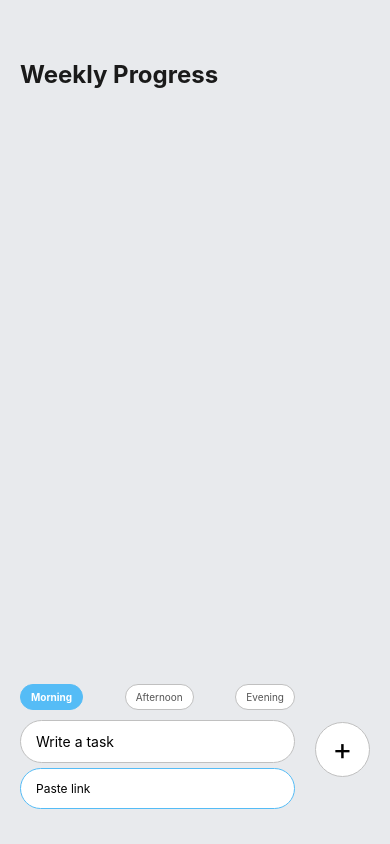
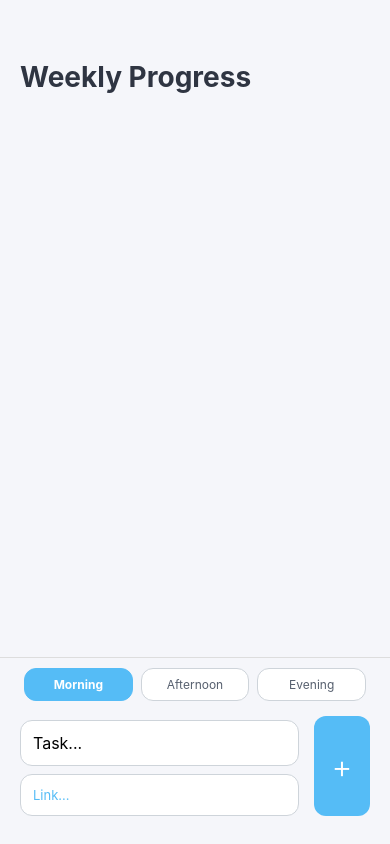
Before and after one commit to vinhluc1984/TasksTracker, an Expo app drawn with the web renderer of React Native: screen / in a window 390 px wide. Built offline with nearby package versions, Linux system fonts and the light colour scheme; Expo Router itself is replaced by a stand-in of ours.

```diff
--- a/App.js
+++ b/App.js
@@ -1,5 +1,5 @@
 import React, { useState, useEffect } from 'react';
-import { KeyboardAvoidingView, StyleSheet, Text, View, TextInput, TouchableOpacity, Keyboard, ScrollView, Platform } from 'react-native';
+import { KeyboardAvoidingView, StyleSheet, Text, View, TextInput, TouchableOpacity, Keyboard, ScrollView, Platform, Dimensions } from 'react-native';
 import AsyncStorage from '@react-native-async-storage/async-storage';
 import Task from './components/Task';
 
@@ -9,20 +9,12 @@ export default function App() {
   const [timeTag, setTimeTag] = useState("Morning");
   const [taskItems, setTaskItems] = useState([]);
 
-  // Load data on startup
-  useEffect(() => {
-    loadTasks();
-  }, []);
-
-  // Save data whenever list changes
-  useEffect(() => {
-    saveTasks(taskItems);
-  }, [taskItems]);
+  useEffect(() => { loadTasks(); }, []);
+  useEffect(() => { saveTasks(taskItems); }, [taskItems]);
 
   const saveTasks = async (tasks) => {
-    try {
-      await AsyncStorage.setItem('@task_list', JSON.stringify(tasks));
-    } catch (e) { console.log("Error saving", e); }
+    try { await AsyncStorage.setItem('@task_list', JSON.stringify(tasks)); }
+    catch (e) { console.log("Error saving", e); }
   };
 
   const loadTasks = async () => {
@@ -34,18 +26,9 @@ export default function App() {
 
   const handleAddTask = () => {
     if (!task || task.trim() === "") return;
+    setTaskItems([...taskItems, { text: task, link: link, time: timeTag, completedDates: [] }]);
+    setTask(""); setLink(""); setTimeTag("Morning");
     Keyboard.dismiss();
-
-    setTaskItems([...taskItems, {
-      text: task,
-      link: link,
-      time: timeTag,
-      completedDates: []
-    }]);
-
-    setTask("");
-    setLink("");
-    setTimeTag("Morning");
   };
 
   const completeTask = (index) => {
@@ -65,7 +48,6 @@ export default function App() {
     const sevenDaysAgo = new Date();
     sevenDaysAgo.setDate(now.getDate() - 7);
     const weeklyCount = dates.filter(d => new Date(d) > sevenDaysAgo).length;
-
     if (weeklyCount >= 7) return { label: 'A+ Expert', color: '#4CAF50' };
     if (weeklyCount >= 5) return { label: 'B Steady', color: '#8BC34A' };
     if (weeklyCount >= 3) return { label: 'C Getting There', color: '#FFC107' };
@@ -75,7 +57,11 @@ export default function App() {
 
   return (
     <View style={styles.container}>
-      <ScrollView contentContainerStyle={{ flexGrow: 1 }} keyboardShouldPersistTaps='handled'>
+      <ScrollView
+        contentContainerStyle={styles.scrollContainer}
+        keyboardShouldPersistTaps='handled'
+        showsVerticalScrollIndicator={false}
+      >
         <View style={styles.tasksWrapper}>
           <Text style={styles.sectionTitle}>Weekly Progress</Text>
           <View style={styles.items}>
@@ -98,8 +84,11 @@ export default function App() {
         </View>
       </ScrollView>
 
-      <KeyboardAvoidingView behavior={Platform.OS === "ios" ? "padding" : "height"} style={styles.writeTaskWrapper}>
-        <View style={styles.inputGroup}>
+      <KeyboardAvoidingView
+        behavior={Platform.OS === "ios" ? "padding" : "height"}
+        style={styles.writeTaskWrapper}
+      >
+        <View style={styles.inputContainer}>
           <View style={styles.tagRow}>
             {['Morning', 'Afternoon', 'Evening'].map((t) => (
               <TouchableOpacity
@@ -111,31 +100,48 @@ export default function App() {
               </TouchableOpacity>
             ))}
           </View>
-          <TextInput style={styles.input} placeholder={'Write a task'} value={task} onChangeText={setTask} />
-          <TextInput style={[styles.input, styles.linkInput]} placeholder={'Paste link'} value={link} onChangeText={setLink} />
+          <View style={styles.actionRow}>
+            <View style={styles.inputGroup}>
+              <TextInput style={styles.input} placeholder={'Task...'} value={task} onChangeText={setTask} />
+              <TextInput style={[styles.input, styles.linkInput]} placeholder={'Link...'} value={link} onChangeText={setLink} />
+            </View>
+            <TouchableOpacity onPress={handleAddTask}>
+              <View style={styles.addWrapper}><Text style={styles.addText}>+</Text></View>
+            </TouchableOpacity>
+          </View>
         </View>
-        <TouchableOpacity onPress={handleAddTask}>
-          <View style={styles.addWrapper}><Text style={styles.addText}>+</Text></View>
-        </TouchableOpacity>
       </KeyboardAvoidingView>
     </View>
   );
 }
 
 const styles = StyleSheet.create({
-  container: { flex: 1, backgroundColor: '#E8EAED' },
+  container: { flex: 1, backgroundColor: '#F5F6FA' },
+  scrollContainer: { flexGrow: 1, paddingBottom: 200 },
   tasksWrapper: { paddingTop: 60, paddingHorizontal: 20 },
-  sectionTitle: { fontSize: 24, fontWeight: 'bold', color: '#1A1A1A' },
-  items: { marginTop: 30, paddingBottom: 150 },
-  writeTaskWrapper: { position: 'absolute', bottom: 30, width: '100%', flexDirection: 'row', justifyContent: 'space-around', alignItems: 'center', paddingHorizontal: 20, backgroundColor: '#E8EAED', paddingTop: 10 },
-  inputGroup: { flex: 1, marginRight: 20 },
-  tagRow: { flexDirection: 'row', justifyContent: 'space-between', marginBottom: 10 },
-  tagButton: { paddingVertical: 6, paddingHorizontal: 10, borderRadius: 15, backgroundColor: '#FFF', borderWidth: 1, borderColor: '#C0C0C0' },
+  sectionTitle: { fontSize: 28, fontWeight: 'bold', color: '#2F3542' },
+  items: { marginTop: 30 },
+  writeTaskWrapper: {
+    position: 'absolute',
+    bottom: 0,
+    width: '100%',
+    backgroundColor: '#F5F6FA',
+    paddingHorizontal: 20,
+    paddingBottom: Platform.OS === 'ios' ? 40 : 20,
+    paddingTop: 10,
+    borderTopWidth: 1,
+    borderTopColor: '#DDD'
+  },
+  inputContainer: { width: '100%' },
+  tagRow: { flexDirection: 'row', justifyContent: 'space-between', marginBottom: 15 },
+  tagButton: { flex: 1, marginHorizontal: 4, paddingVertical: 8, borderRadius: 12, backgroundColor: '#FFF', alignItems: 'center', borderWidth: 1, borderColor: '#CED4DA' },
   activeTag: { backgroundColor: '#55BCF6', borderColor: '#55BCF6' },
-  tagText: { fontSize: 10, color: '#555' },
+  tagText: { fontSize: 12, color: '#57606F' },
   activeTagText: { color: '#FFF', fontWeight: 'bold' },
-  input: { paddingVertical: 12, paddingHorizontal: 15, backgroundColor: '#FFF', borderRadius: 60, borderColor: '#C0C0C0', borderWidth: 1, width: '100%', marginBottom: 5 },
-  linkInput: { fontSize: 12, borderColor: '#55BCF6' },
-  addWrapper: { width: 55, height: 55, backgroundColor: '#FFF', borderRadius: 60, justifyContent: 'center', alignItems: 'center', borderColor: '#C0C0C0', borderWidth: 1 },
-  addText: { fontSize: 30 },
+  actionRow: { flexDirection: 'row', alignItems: 'flex-end' },
+  inputGroup: { flex: 1, marginRight: 15 },
+  input: { backgroundColor: '#FFF', padding: 12, borderRadius: 12, borderWidth: 1, borderColor: '#CED4DA', marginBottom: 8, fontSize: 16 },
+  linkInput: { fontSize: 13, color: '#55BCF6' },
+  addWrapper: { width: 56, height: 100, backgroundColor: '#55BCF6', borderRadius: 12, justifyContent: 'center', alignItems: 'center', marginBottom: 8 },
+  addText: { color: '#FFF', fontSize: 32, fontWeight: '300' },
 });
--- a/components/Task.js
+++ b/components/Task.js
@@ -10,9 +10,13 @@ const Task = (props) => {
         <View style={[styles.square, {backgroundColor: timeColor}]}></View>
         <View style={styles.textContainer}>
           <Text style={styles.timeLabel}>{props.time}</Text>
-          <Text style={styles.itemText}>{props.text}</Text>
+          <Text style={styles.itemText} numberOfLines={2} ellipsizeMode="tail">
+            {props.text}
+          </Text>
           {props.link ? (
-            <Text style={styles.linkText} onPress={() => Linking.openURL(props.link)}>View Link</Text>
+            <TouchableOpacity onPress={() => Linking.openURL(props.link)}>
+              <Text style={styles.linkText} numberOfLines={1}>View Link</Text>
+            </TouchableOpacity>
           ) : null}
         </View>
       </View>
@@ -21,7 +25,11 @@ const Task = (props) => {
         <View style={[styles.gradeBadge, {backgroundColor: props.gradeColor}]}>
           <Text style={styles.gradeText}>{props.grade}</Text>
         </View>
-        <TouchableOpacity onPress={(e) => { e.stopPropagation(); props.onDelete(); }} style={styles.deleteButton}>
+        <TouchableOpacity
+          onPress={(e) => { e.stopPropagation(); props.onDelete(); }}
+          style={styles.deleteButton}
+          hitSlop={{top: 10, bottom: 10, left: 10, right: 10}}
+        >
           <Text style={styles.deleteText}>✕</Text>
         </TouchableOpacity>
       </View>
@@ -30,18 +38,33 @@ const Task = (props) => {
 }
 
 const styles = StyleSheet.create({
-  item: { backgroundColor: '#FFF', padding: 15, borderRadius: 10, flexDirection: 'row', alignItems: 'center', justifyContent: 'space-between', marginBottom: 20 },
-  itemLeft: { flexDirection: 'row', alignItems: 'center', flex: 1 },
-  square: { width: 24, height: 24, opacity: 0.6, borderRadius: 5, marginRight: 15 },
-  textContainer: { flexDirection: 'column', flex: 1 },
-  timeLabel: { fontSize: 9, fontWeight: 'bold', textTransform: 'uppercase', color: '#AAA', marginBottom: 2 },
-  itemText: { fontSize: 16, color: '#1A1A1A' },
-  linkText: { color: '#55BCF6', fontSize: 12, marginTop: 2, textDecorationLine: 'underline' },
-  rightSection: { flexDirection: 'row', alignItems: 'center' },
-  gradeBadge: { paddingVertical: 5, paddingHorizontal: 8, borderRadius: 5, marginRight: 10 },
+  item: {
+    backgroundColor: '#FFF',
+    padding: 15,
+    borderRadius: 16,
+    flexDirection: 'row',
+    alignItems: 'center',
+    justifyContent: 'space-between',
+    marginBottom: 16,
+    // Shadow for iOS/Web
+    shadowColor: "#000",
+    shadowOffset: { width: 0, height: 2 },
+    shadowOpacity: 0.05,
+    shadowRadius: 3.84,
+    // Elevation for Android
+    elevation: 3,
+  },
+  itemLeft: { flexDirection: 'row', alignItems: 'center', flex: 1, marginRight: 10 },
+  square: { width: 12, height: 40, borderRadius: 6, marginRight: 12 },
+  textContainer: { flex: 1, paddingRight: 5 },
+  timeLabel: { fontSize: 10, fontWeight: '800', textTransform: 'uppercase', color: '#A4B0BE', marginBottom: 2 },
+  itemText: { fontSize: 16, color: '#2F3542', fontWeight: '500' },
+  linkText: { color: '#55BCF6', fontSize: 12, marginTop: 4, textDecorationLine: 'underline' },
+  rightSection: { flexDirection: 'row', alignItems: 'center', flexShrink: 0 },
+  gradeBadge: { paddingVertical: 4, paddingHorizontal: 8, borderRadius: 8, marginRight: 8 },
   gradeText: { color: '#FFF', fontSize: 10, fontWeight: 'bold' },
-  deleteButton: { padding: 5 },
-  deleteText: { color: '#FF5252', fontSize: 18, fontWeight: 'bold' },
+  deleteButton: { padding: 4 },
+  deleteText: { color: '#FF4757', fontSize: 20, fontWeight: 'bold' },
 });
 
 export default Task;
```
Also changed, not shown: dist/index.html, 2 other files.
